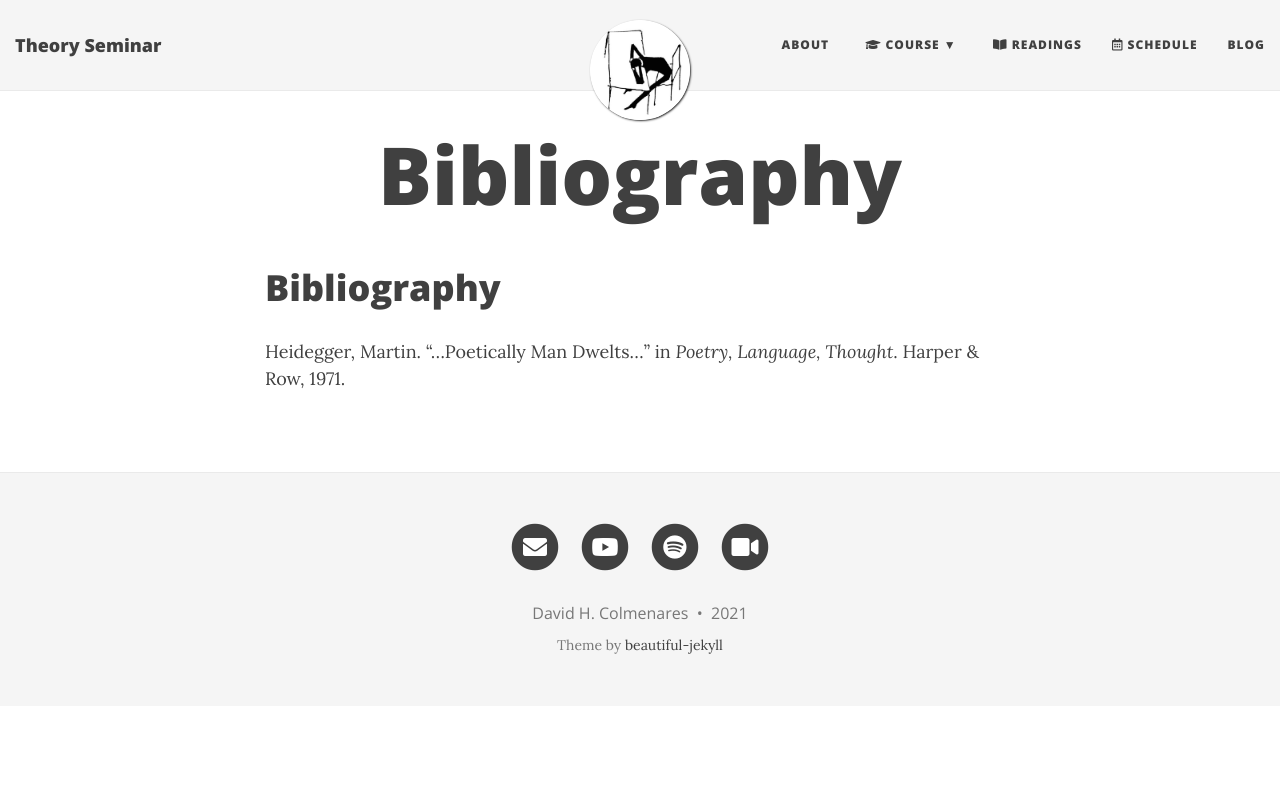
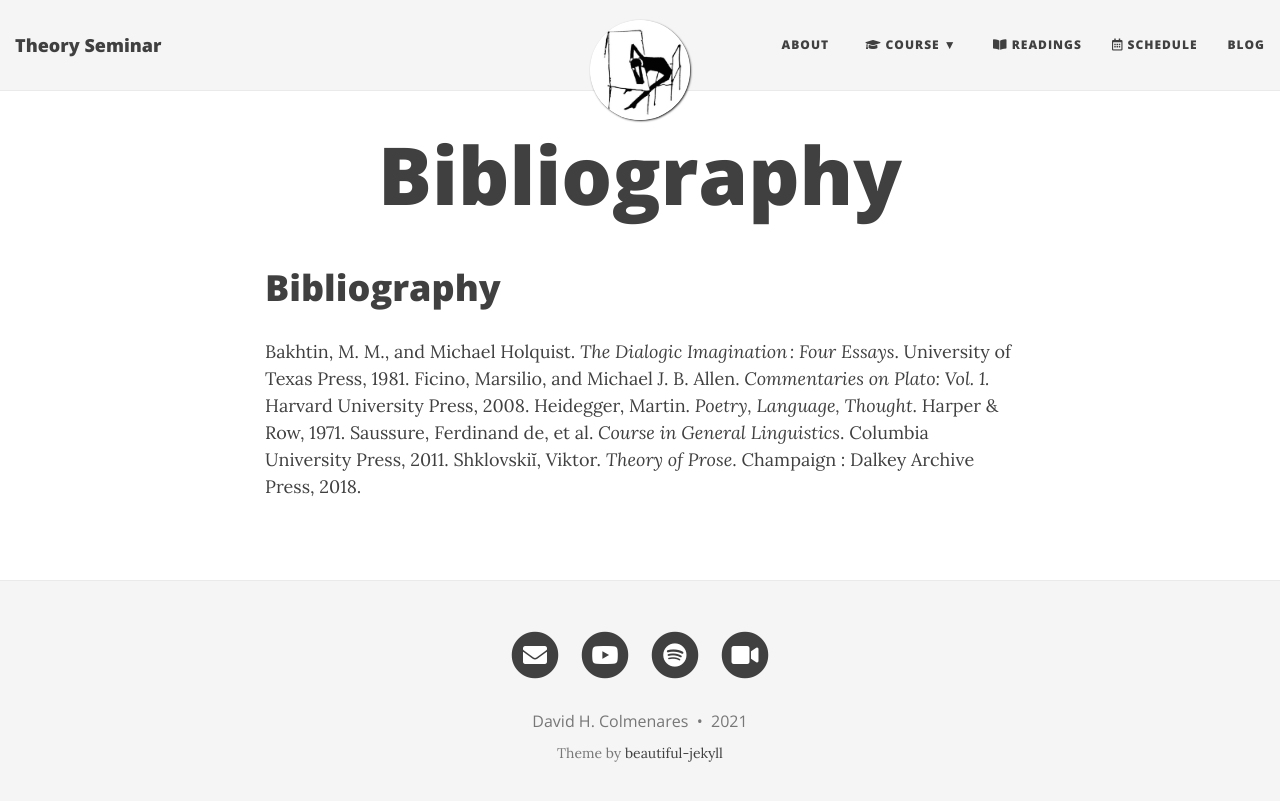
Before and after one commit to Hipomenes/bu-theory-course, a Jekyll site: the page built from bibliography.md, in a window 1280 px wide. Shown: the top 801 px of the page. Built offline with Jekyll 4.4.1, drawn with Linux system fonts in a browser that asks for light colours; nearby versions of some CDN libraries; our own code applies the rules of GitHub Pages for plain Markdown files.

Commit message:
Update bibliography.md

```diff
--- a/bibliography.md
+++ b/bibliography.md
@@ -1,3 +1,7 @@
 # Bibliography
 
-  Heidegger, Martin. "…Poetically Man Dwelts…" in *Poetry, Language, Thought*. Harper & Row, 1971.
+Bakhtin, M. M., and Michael Holquist. *The Dialogic Imagination : Four Essays*. University of Texas Press, 1981.
+Ficino, Marsilio, and Michael J. B. Allen. *Commentaries on Plato: Vol. 1.* Harvard University Press, 2008.
+Heidegger, Martin. *Poetry, Language, Thought*. Harper & Row, 1971.
+Saussure, Ferdinand de, et al. *Course in General Linguistics*. Columbia University Press, 2011.
+Shklovskiĭ, Viktor. *Theory of Prose*. Champaign : Dalkey Archive Press, 2018.
```
